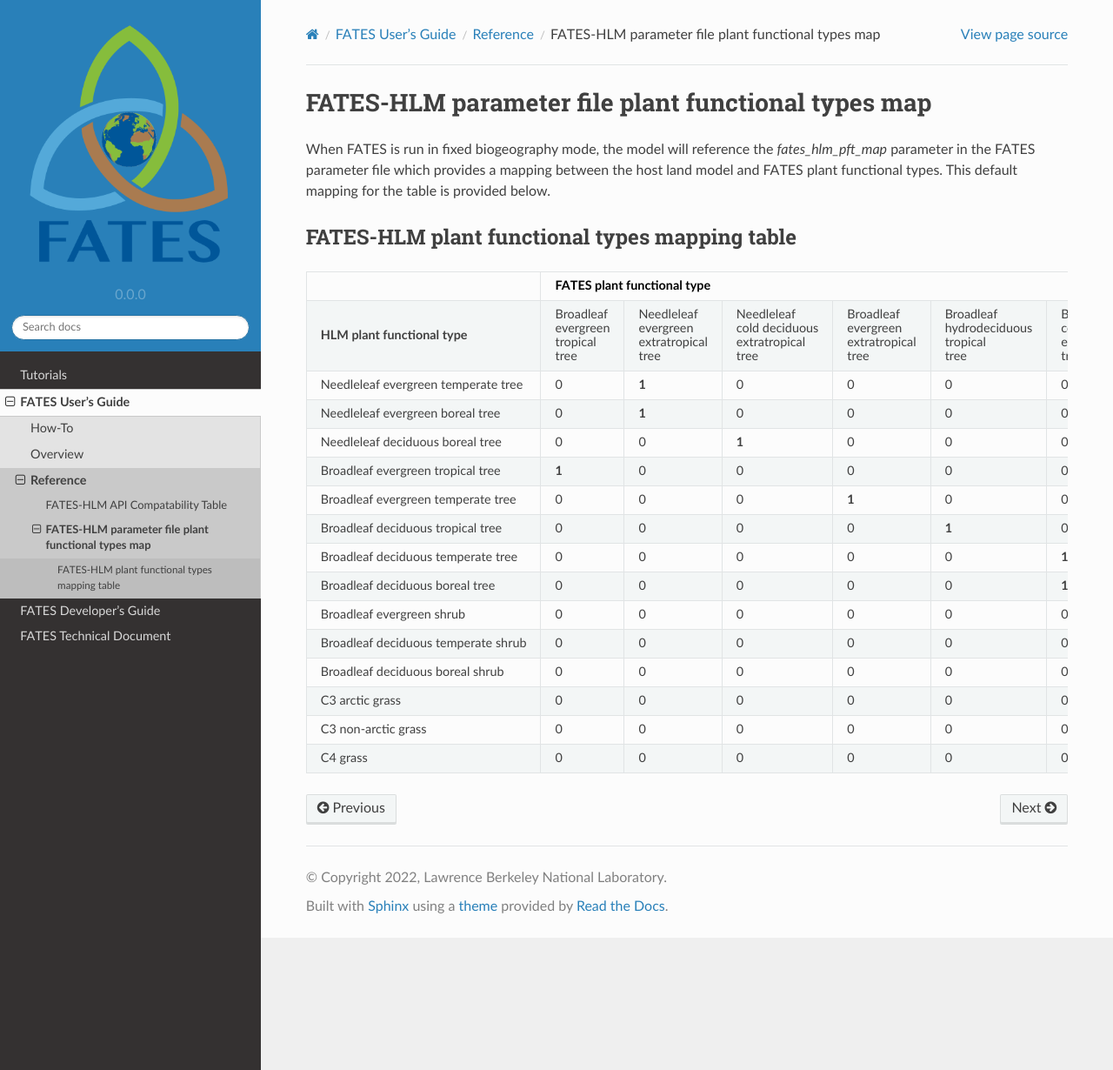
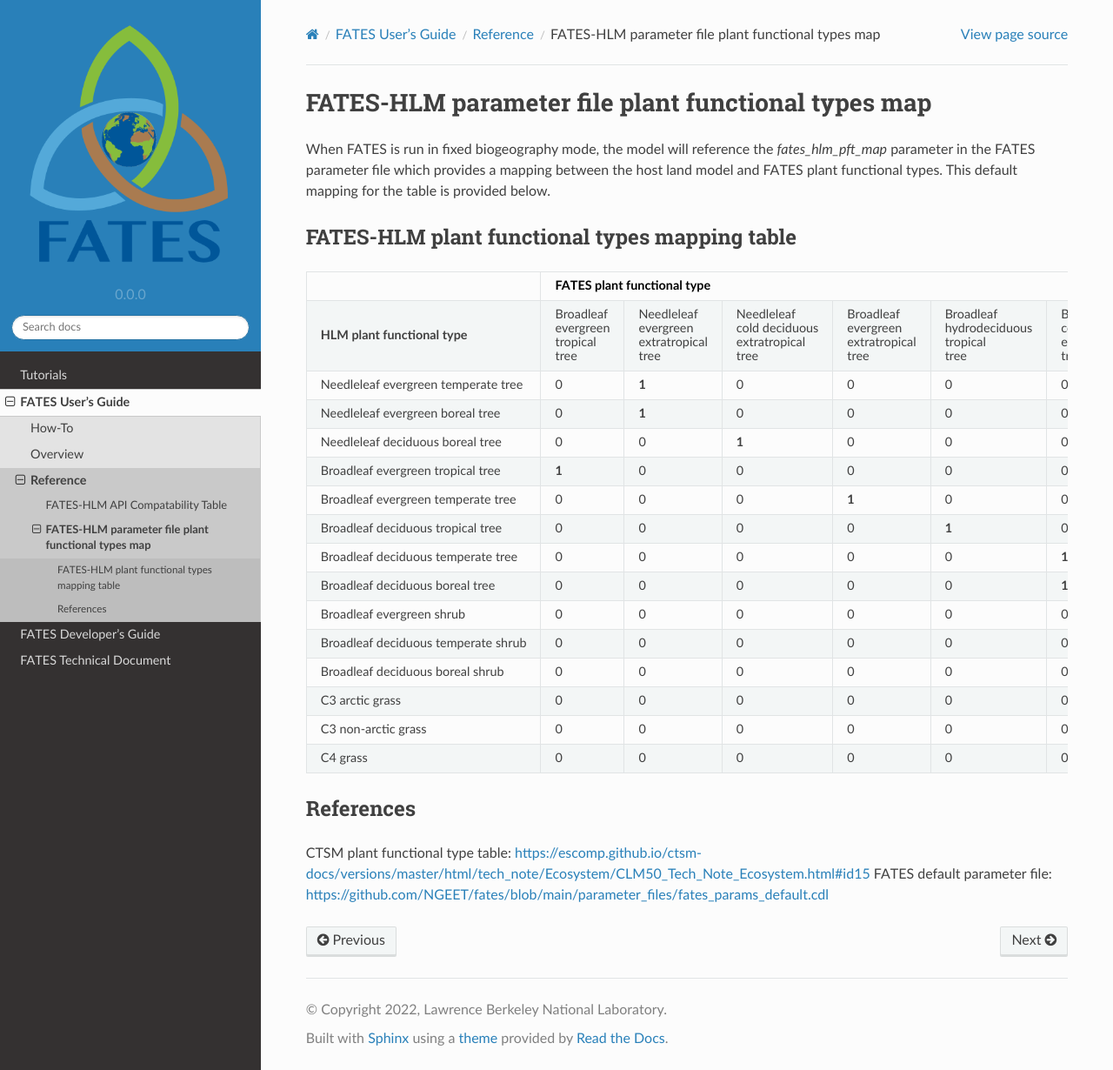
Before and after one commit to NGEET/fates-users-guide, a Sphinx documentation site: the page built from docs/source/user/HLM-FATES-PFT-map.rst, in a window 1280 px wide and 1230 px high. Shown: the whole window at 87% size. Built offline with Sphinx 7.4.7 and the Read the Docs theme 2.0.0, drawn with Linux system fonts in a browser that asks for light colours.

Commit message:
add references to the pft map page

```diff
--- a/docs/source/user/HLM-FATES-PFT-map.rst
+++ b/docs/source/user/HLM-FATES-PFT-map.rst
@@ -45,3 +45,9 @@
 +-------------------------------------+-----------+---------------+----------------+---------------+----------------+----------------+---------------+----------------+----------------+-----------+---------+-------+
 | C4 grass                            |     0     |     0         |     0          |     0         |     0          |     0          |     0         |     0          |     0          |     0     |     0   | **1** |
 +-------------------------------------+-----------+---------------+----------------+---------------+----------------+----------------+---------------+----------------+----------------+-----------+---------+-------+
+
+References
+^^^^^^^^^^
+
+CTSM plant functional type table: https://escomp.github.io/ctsm-docs/versions/master/html/tech_note/Ecosystem/CLM50_Tech_Note_Ecosystem.html#id15
+FATES default parameter file: https://github.com/NGEET/fates/blob/main/parameter_files/fates_params_default.cdl
```
